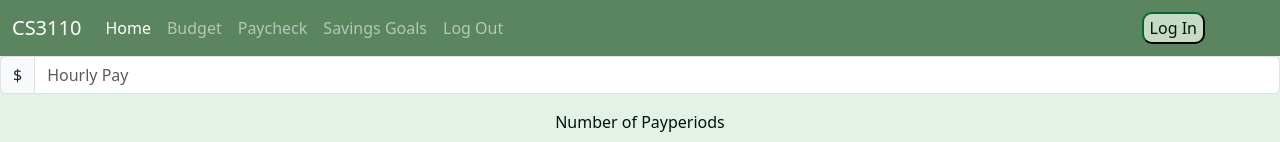
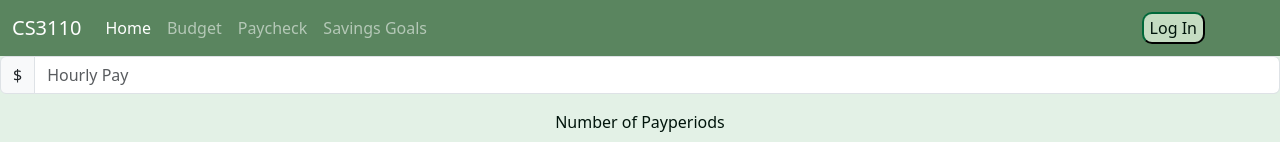
Before and after one commit to Jimby3/CS-3110-mobile-web, a React (Create React App) app: page /paycheck-config in a window 1280 px wide. Shown: the top 142 px of the page. Built offline with nearby package versions, Linux system fonts and the light colour scheme; no server answers; the HTML template or start-up script is replaced by a standard one.

Commit message:
fixed updateIncome

```diff
--- a/src/components/Navbar.jsx
+++ b/src/components/Navbar.jsx
@@ -24,9 +24,6 @@ const Navbar = () => {
                         <li className="nav-item">
                             <a className="nav-link" href="/savings">Savings Goals</a>
                         </li>
-                        <li className="nav-item">
-                            <a className="nav-link" href="/logout">Log Out</a>
-                        </li>
 
                     </ul>
                 </div>
--- a/src/pages/paycheck-pages/PaycheckConfig.jsx
+++ b/src/pages/paycheck-pages/PaycheckConfig.jsx
@@ -73,8 +73,8 @@ const PaycheckConfig = () => {
         console.log("Hourly", hourly)
         console.log("payperiods", payperiods)
         console.log("withholding", withholding)
-        console.log(addwithholding)
-        console.log(coloradoFML)
+        console.log("addWithholding", addwithholding)
+        console.log("Colorado FML", coloradoFML)
 
         const { rounded, roundedFML, total } = await paycheckMath(hours, hourly, payperiods, withholding, addwithholding)
         console.log("Rounded:", rounded);
@@ -89,7 +89,7 @@ const PaycheckConfig = () => {
         await updatePayPeriods(payperiods)
         await updateWithholding(withholding)
         await updateAdditionalWithholding(addwithholding)
-        await updateIncome(totalValue)
+        await updateIncome(total)
 
     };
 
```
